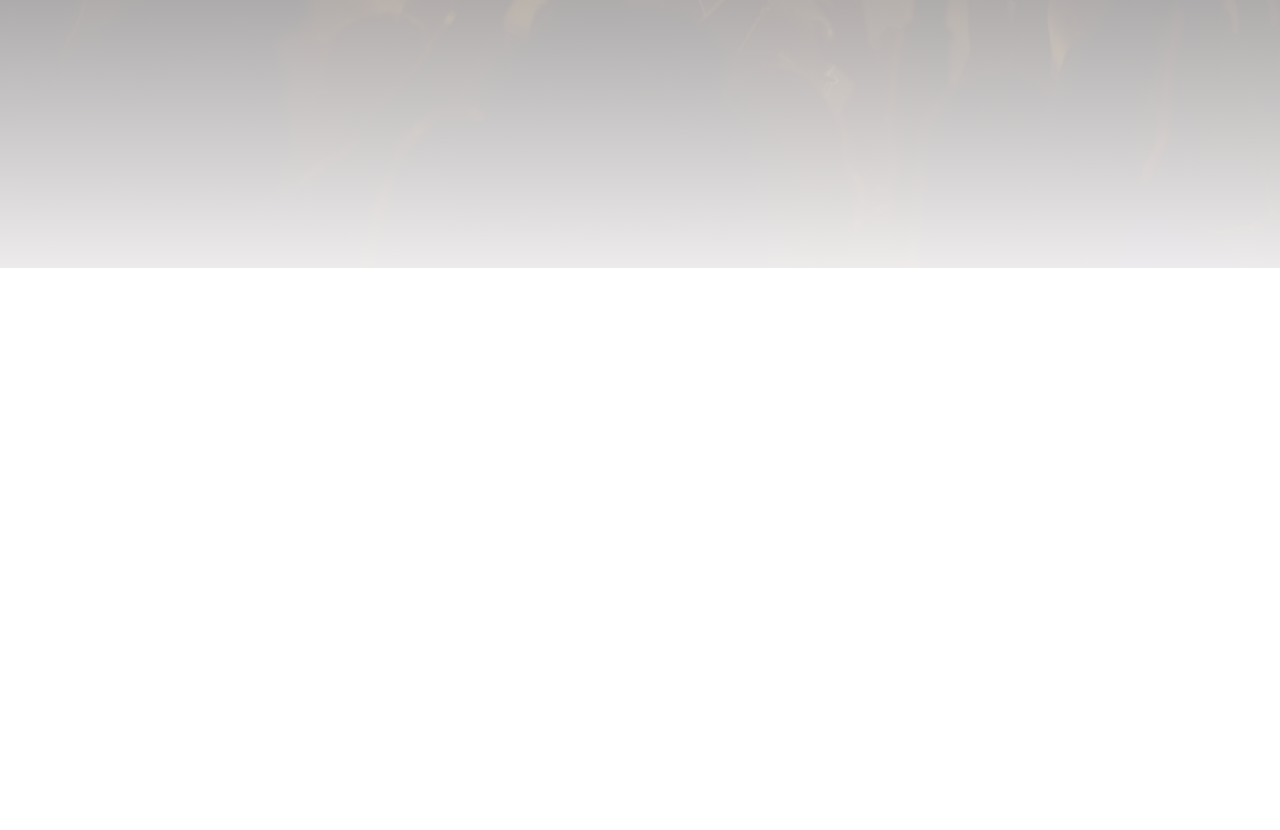
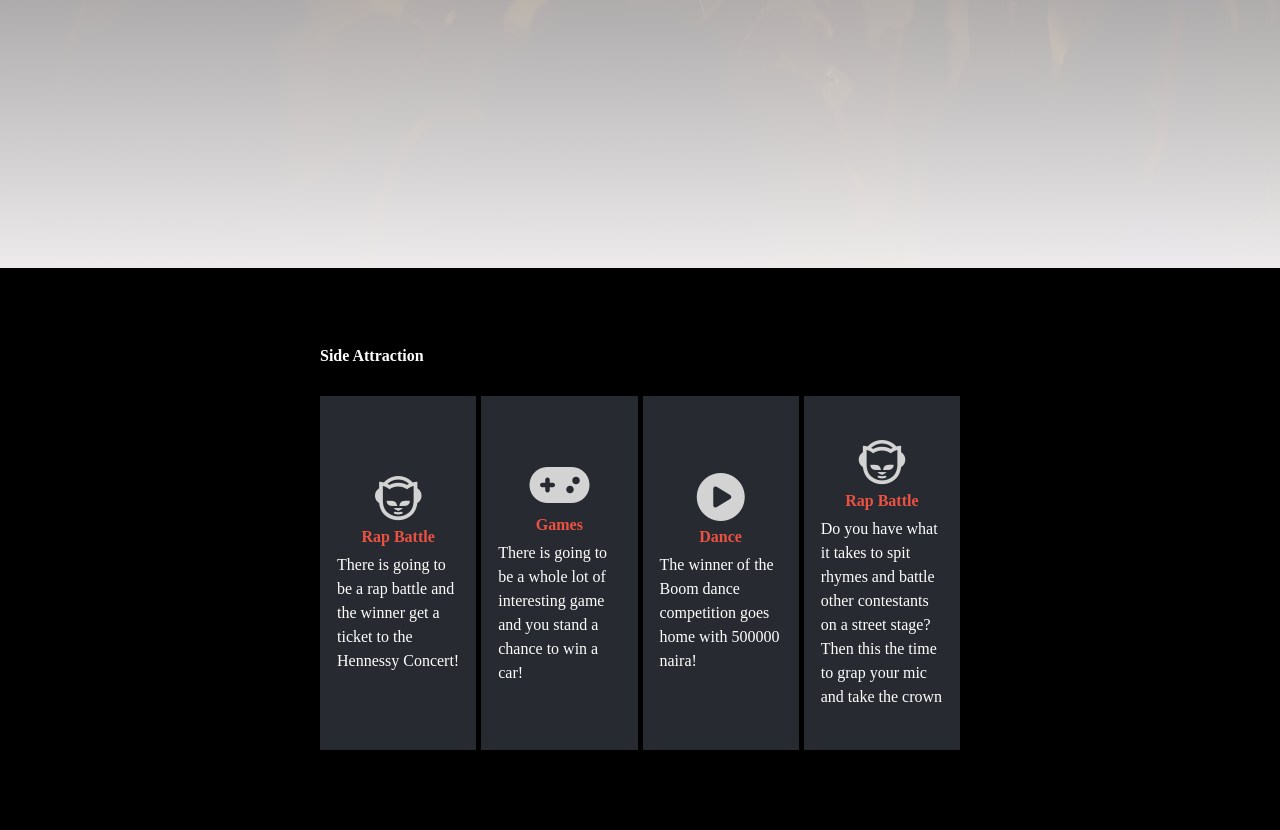
Before and after one commit to Eshy10/Concert-Website, a plain HTML site: page index.html in a window 1280 px wide. Shown: the part 581-1411 px from the top of the page. Before the commit the page ends 849 px from the top, so only its background shows below. Drawn offline with Linux system fonts and the light colour scheme; a web font is replaced by a local one.

Commit message:
Added main event section

```diff
--- a/index.html
+++ b/index.html
@@ -55,6 +55,40 @@
           <h3>@ Eko Hotel and Suites Victoria Island Lagos</h3>
     </div>
    </section>
-
+   <section class="side-attraction">
+    <div class="container">
+    <h2>Side Attraction</h2>
+    <div class="side-program">
+      <div>
+         <i class="fab fa-napster fa-3x"></i>
+         <h3>Rap Battle</h3>
+         <p>There is going to be a rap battle
+            and the winner get a ticket to the Hennessy Concert!
+         </p>
+      </div>
+      <div>
+        <i class="fas fa-gamepad fa-3x"></i>
+         <h3>Games</h3>
+         <p> There is going to be a whole lot of interesting game
+             and you stand a chance to win a car!
+         </p>
+      </div>
+      <div>
+        <i class="fas fa-play-circle fa-3x"></i>
+         <h3>Dance</h3>
+         <p>The winner of the Boom dance competition
+             goes home with 500000 naira!
+         </p>
+      </div>
+      <div>
+         <i class="fab fa-napster fa-3x"></i>
+         <h3>Rap Battle</h3>
+         <p>Do you have what it takes to spit rhymes and battle other contestants on a street stage?
+             Then this the time to grap your mic and take the crown
+         </p>
+      </div>
+    </div>
+ </div>
+</section>
 </body>
 </html>
--- a/style.css
+++ b/style.css
@@ -144,12 +144,30 @@ a {
     margin-top: 2em;
     display: grid;
     grid-template-columns: repeat(4, 1fr);
+    grid-gap: 5px;
+}
+
+.side-program div {
+    border: 1px solid #272A31;
+    background: #272A31;
+    padding: 1em;
+    height: 40vh;
+    display: flex;
+    flex-direction: column;
+    justify-content: center;
+    align-items: center;
 }
 
 .side-program h3 {
     color: #EC5242;
+    margin-top: .5em;
 }
 
-.fa-napster {
-    color: aliceblue;
+.side-program p {
+    margin-top: .5em;
+    line-height: 1.5;
 }
+
+.fa-napster, .fa-gamepad, .fa-play-circle {
+    color: #D3D3D3;
+}
```
